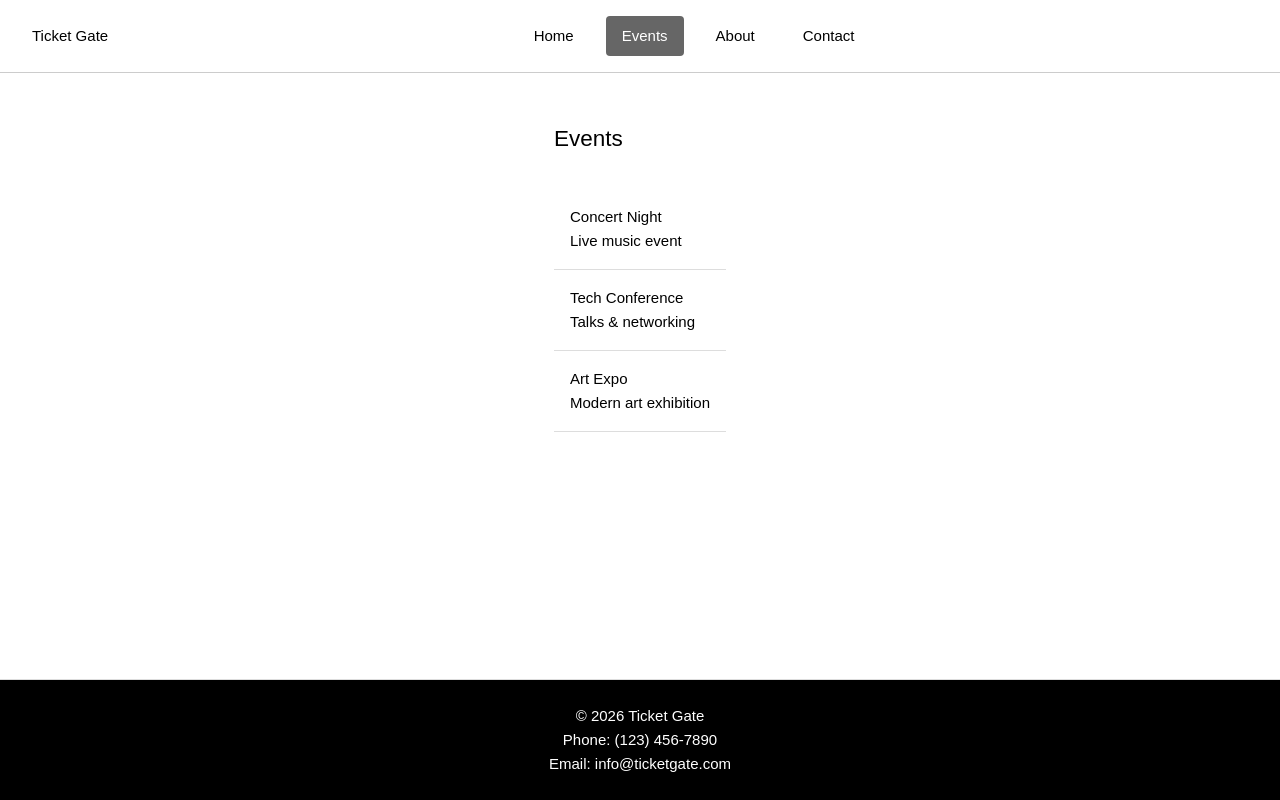
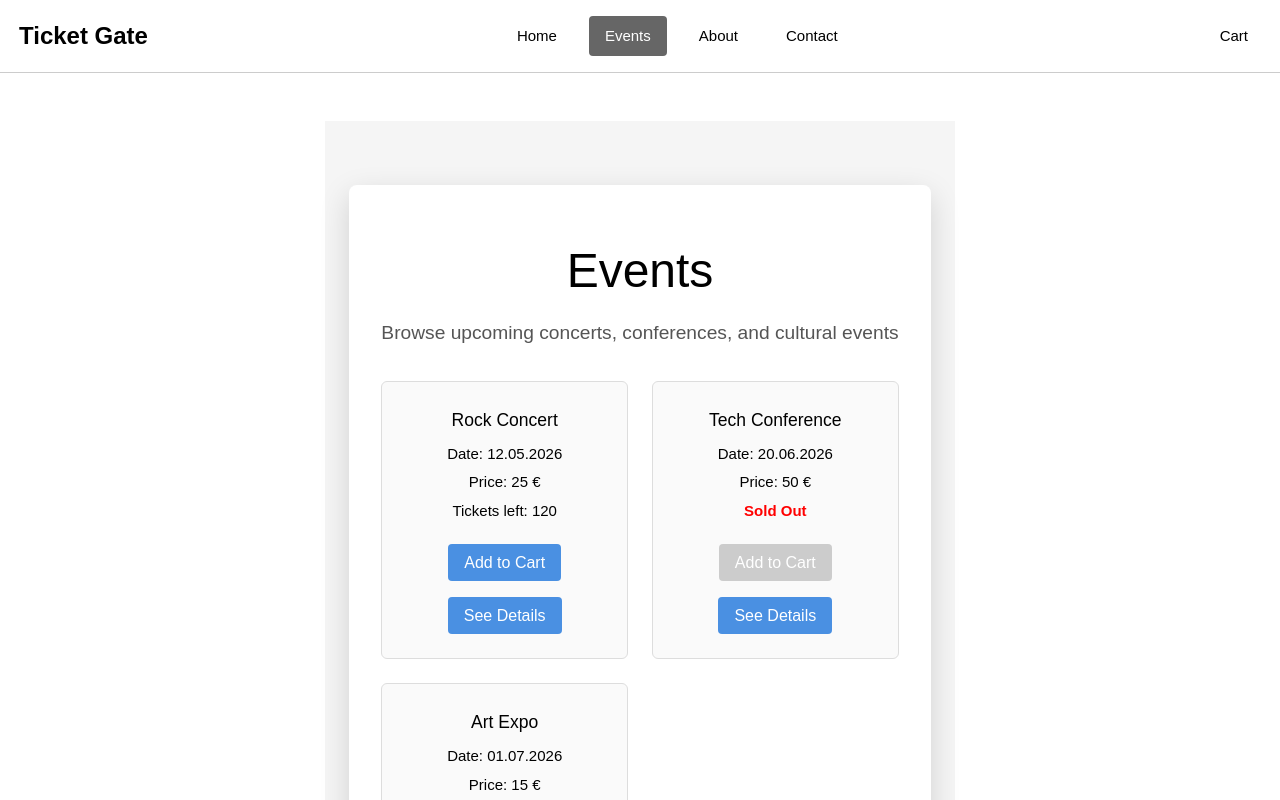
Before and after one commit to Grim195/Frontend_projekt, a Vue app: page /listing in a window 1280 px wide. Shown: the top 800 px of the page. Built offline with nearby package versions, Linux system fonts and the light colour scheme.

Commit message:
stránky pre listovanie akcii a košik s pinia

```diff
--- a/src/components/NavBar.vue
+++ b/src/components/NavBar.vue
@@ -1,24 +1,39 @@
 <template>
   <nav class="navbar">
+    <!-- Left: Site title -->
     <div class="nav-left">
       <RouterLink to="/" class="title">Ticket Gate</RouterLink>
     </div>
+
+    <!-- Center: Main links -->
     <div class="nav-center">
       <RouterLink to="/">Home</RouterLink>
       <RouterLink to="/listing">Events</RouterLink>
       <RouterLink to="/about">About</RouterLink>
       <RouterLink to="/contact">Contact</RouterLink>
     </div>
-    <div class="nav-right"></div>
+
+    <!-- Right: Cart -->
+    <div class="nav-right">
+      <RouterLink to="/cart" class="cart-link">
+        Cart
+        <span v-if="cart.totalItems">({{ cart.totalItems }})</span>
+      </RouterLink>
+    </div>
   </nav>
 </template>
 
 <script>
 import { RouterLink } from 'vue-router'
+import { useCartStore } from '@/stores/cartStore'
 
 export default {
   name: 'NavBar',
-  components: { RouterLink }
+  components: { RouterLink },
+  setup() {
+    const cart = useCartStore()
+    return { cart }
+  }
 }
 </script>
 
@@ -37,40 +52,49 @@ export default {
   padding: 1rem;
 }
 
+/* Left: title */
+.nav-left .title {
+  font-weight: bold;
+  font-size: 1.5rem;
+  color: black;
+  text-decoration: none;
+}
+
+/* Center links */
 .nav-center {
   display: flex;
   gap: 1rem;
 }
 
-.title {
-  background-color: white !important;
-  color: black !important;
-}
-
-.title:hover {
-  background-color: white !important;
-}
-
-.title.router-link-exact-active {
-  background-color: white !important;
-  color: black !important;
-}
-
-.navbar a {
+.nav-center a {
   color: black;
   text-decoration: none;
   padding: 0.5rem 1rem;
   font-weight: 500;
+  border-radius: 4px;
+  transition: background-color 0.3s;
 }
 
-.navbar a.router-link-exact-active {
+.nav-center a.router-link-exact-active {
   background-color: #666;
   color: white;
-  border-radius: 4px;
 }
 
-.navbar a:hover {
+.nav-center a:hover {
   background-color: #ccc;
+}
+
+/* Right: cart */
+.nav-right .cart-link {
+  color: black;
+  text-decoration: none;
+  padding: 0.5rem 1rem;
+  font-weight: 500;
   border-radius: 4px;
+  transition: background-color 0.3s;
+}
+
+.nav-right .cart-link:hover {
+  background-color: #ccc;
 }
 </style>
--- a/src/router/index.js
+++ b/src/router/index.js
@@ -7,27 +7,36 @@ const router = createRouter({
     {
       path: '/',
       name: 'home',
-      component: HomeView,
+      component: HomeView
     },
     {
       path: '/about',
       name: 'about',
-      // route level code-splitting
-      // this generates a separate chunk (About.[hash].js) for this route
-      // which is lazy-loaded when the route is visited.
-      component: () => import('../views/AboutView.vue'),
+      component: () => import('../views/AboutView.vue')
     },
     {
       path: '/contact',
       name: 'contact',
-      component: () => import('../views/ContactView.vue'),
+      component: () => import('../views/ContactView.vue')
     },
     {
       path: '/listing',
       name: 'listing',
-      component: () => import('../views/ListingView.vue'),
+      component: () => import('../views/ListingView.vue')
     },
-  ],
+    {
+  path: '/events/:id',
+  name: 'event-detail',
+  component: () => import('../views/EventDetailView.vue'),
+  props: true
+}
+,
+    {
+      path: '/cart',
+      name: 'cart',
+      component: () => import('../views/CartView.vue')
+    }
+  ]
 })
 
 export default router
--- /dev/null
+++ b/src/stores/cartStore.js
@@ -0,0 +1,28 @@
+// src/stores/cartStore.js
+import { defineStore } from 'pinia'
+
+export const useCartStore = defineStore('cart', {
+  state: () => ({
+    items: [] // array of tickets
+  }),
+  getters: {
+    totalPrice: (state) => state.items.reduce((sum, item) => sum + item.price * item.quantity, 0),
+    totalItems: (state) => state.items.reduce((sum, item) => sum + item.quantity, 0)
+  },
+  actions: {
+    addToCart(event) {
+      const existing = this.items.find(item => item.id === event.id)
+      if (existing) {
+        existing.quantity++
+      } else {
+        this.items.push({ ...event, quantity: 1 })
+      }
+    },
+    removeFromCart(id) {
+      this.items = this.items.filter(item => item.id !== id)
+    },
+    clearCart() {
+      this.items = []
+    }
+  }
+})
--- /dev/null
+++ b/src/views/CartView.vue
@@ -0,0 +1,150 @@
+<template>
+  <div class="page-background">
+    <div class="content-wrapper">
+      <header class="hero">
+        <h1>Your Cart</h1>
+        <p>Review and manage your tickets</p>
+      </header>
+
+      <section class="cart-section">
+        <!-- Empty cart message -->
+        <p v-if="cart.items.length === 0">Your cart is empty.</p>
+
+        <!-- Cart table -->
+        <table v-else class="cart-table">
+          <thead>
+            <tr>
+              <th>Event</th>
+              <th>Price (€)</th>
+              <th>Quantity</th>
+              <th>Total (€)</th>
+              <th>Action</th>
+            </tr>
+          </thead>
+          <tbody>
+            <tr v-for="item in cart.items" :key="item.id">
+              <td>{{ item.title }}</td>
+              <td>{{ item.price }}</td>
+              <td>{{ item.quantity }}</td>
+              <td>{{ item.price * item.quantity }}</td>
+              <td>
+                <button @click="remove(item.id)">Remove</button>
+              </td>
+            </tr>
+          </tbody>
+        </table>
+
+        <div v-if="cart.items.length > 0" class="cart-summary">
+          <p><strong>Total Price:</strong> {{ cart.totalPrice }} €</p>
+          <button @click="checkout">Checkout</button>
+        </div>
+      </section>
+    </div>
+  </div>
+</template>
+
+<script>
+import { useCartStore } from '@/stores/cartStore'
+
+export default {
+  name: 'CartView',
+  setup() {
+    const cart = useCartStore() // ✅ same store instance as NavBar
+
+    const remove = (id) => {
+      cart.removeFromCart(id)
+    }
+
+    const checkout = () => {
+      alert(`Thank you! Total: ${cart.totalPrice} €`)
+      cart.clearCart()
+    }
+
+    return { cart, remove, checkout }
+  }
+}
+</script>
+
+
+<style scoped>
+.page-background {
+  min-height: 100vh;
+  background-color: #f5f5f5;
+  padding: 4rem 1.5rem;
+  display: flex;
+  justify-content: center;
+}
+
+.content-wrapper {
+  width: 100%;
+  max-width: 1000px;
+  background-color: white;
+  border-radius: 8px;
+  padding: 3rem 2rem;
+  box-shadow: 0 10px 30px rgba(0,0,0,0.15);
+}
+
+.hero {
+  text-align: center;
+  margin-bottom: 2rem;
+}
+
+.hero h1 {
+  font-size: 3rem;
+  margin-bottom: 0.5rem;
+}
+
+.hero p {
+  font-size: 1.2rem;
+  color: #555;
+}
+
+.cart-table {
+  width: 100%;
+  border-collapse: collapse;
+  margin-bottom: 1.5rem;
+}
+
+.cart-table th,
+.cart-table td {
+  border: 1px solid #ddd;
+  padding: 0.8rem;
+  text-align: center;
+}
+
+.cart-table th {
+  background-color: #f0f0f0;
+}
+
+.cart-table button {
+  padding: 0.4rem 0.8rem;
+  border: none;
+  border-radius: 4px;
+  background-color: #e74c3c;
+  color: white;
+  cursor: pointer;
+  transition: background-color 0.3s;
+}
+
+.cart-table button:hover {
+  background-color: #c0392b;
+}
+
+.cart-summary {
+  text-align: right;
+}
+
+.cart-summary button {
+  padding: 0.6rem 1.2rem;
+  border: none;
+  border-radius: 4px;
+  background-color: #27ae60;
+  color: white;
+  cursor: pointer;
+  transition: background-color 0.3s;
+}
+
+.cart-summary button:hover {
+  background-color: #1e8449;
+}
+</style>
--- /dev/null
+++ b/src/views/EventDetailView.vue
@@ -0,0 +1,158 @@
+<template>
+  <div class="page-background">
+    <div class="content-wrapper">
+      <header class="hero">
+        <h1>{{ event?.title }}</h1>
+        <p>{{ event?.date }}</p>
+      </header>
+
+      <section class="event-details">
+        <p><strong>Price:</strong> {{ event?.price }} €</p>
+        <p v-if="event?.availableTickets === 0" class="sold-out">Sold Out</p>
+        <p v-else>Tickets left: {{ event?.availableTickets }}</p>
+
+        <p class="description">{{ event?.description }}</p>
+
+        <button
+          @click="buyTicket"
+          :disabled="event?.availableTickets === 0"
+        >
+          Buy Ticket
+        </button>
+      </section>
+    </div>
+  </div>
+</template>
+
+<script>
+import { useCartStore } from '@/stores/cartStore'
+
+export default {
+  name: 'EventDetailView',
+  props: ['id'], // ✅ make sure this is here
+  data() {
+    return {
+      event: null
+    }
+  },
+  mounted() {
+    const eventId = Number(this.id) // ✅ use prop, not $route.params.id
+
+    const events = [
+      {
+        id: 1,
+        title: 'Rock Concert',
+        date: '12.05.2026',
+        price: 25,
+        availableTickets: 120,
+        description: 'Join the biggest rock concert of the year with live bands!'
+      },
+      {
+        id: 2,
+        title: 'Tech Conference',
+        date: '20.06.2026',
+        price: 50,
+        availableTickets: 0,
+        description: 'Network with tech leaders and attend insightful talks.'
+      },
+      {
+        id: 3,
+        title: 'Art Expo',
+        date: '01.07.2026',
+        price: 15,
+        availableTickets: 30,
+        description: 'Explore modern art and meet local artists.'
+      }
+    ]
+
+    this.event = events.find(e => e.id === eventId) || {
+      title: 'Event not found',
+      date: '',
+      price: 0,
+      availableTickets: 0,
+      description: 'This event does not exist.'
+    }
+  },
+  methods: {
+    buyTicket() {
+      const cart = useCartStore()
+      if (this.event.availableTickets > 0) {
+        cart.addToCart(this.event)
+        alert(`Ticket for "${this.event.title}" added to cart!`)
+      }
+    }
+  }
+}
+</script>
+
+
+<style scoped>
+.page-background {
+  min-height: 100vh;
+  background-color: #f5f5f5;
+  padding: 4rem 1.5rem;
+  display: flex;
+  justify-content: center;
+}
+
+.content-wrapper {
+  width: 100%;
+  max-width: 1000px;
+  background-color: white;
+  border-radius: 8px;
+  padding: 3rem 2rem;
+  box-shadow: 0 10px 30px rgba(0, 0, 0, 0.15);
+}
+
+.hero {
+  text-align: center;
+  margin-bottom: 2rem;
+}
+
+.hero h1 {
+  font-size: 3rem;
+  margin-bottom: 0.5rem;
+}
+
+.hero p {
+  font-size: 1.2rem;
+  color: #555;
+}
+
+.event-details {
+  text-align: center;
+}
+
+.event-details p {
+  margin: 0.5rem 0;
+}
+
+.description {
+  margin: 1rem 0 2rem 0;
+}
+
+.sold-out {
+  color: red;
+  font-weight: bold;
+}
+
+.event-details button {
+  padding: 0.6rem 1.2rem;
+  font-size: 1rem;
+  cursor: pointer;
+  border: none;
+  border-radius: 4px;
+  background-color: #4a90e2;
+  color: white;
+  transition: background-color 0.3s;
+}
+
+.event-details button:hover:not(:disabled) {
+  background-color: #357abd;
+}
+
+.event-details button:disabled {
+  background-color: #ccc;
+  cursor: not-allowed;
+}
+</style>
--- a/src/views/ListingView.vue
+++ b/src/views/ListingView.vue
@@ -1,43 +1,158 @@
 <template>
-  <section class="page">
-    <h1 class="page-title">Events</h1>
+  <div class="page-background">
+    <div class="content-wrapper">
+      <!-- Page title -->
+      <header class="hero">
+        <h1>Events</h1>
+        <p>Browse upcoming concerts, conferences, and cultural events</p>
+      </header>
 
-    <ul class="listing">
-      <li v-for="item in items" :key="item.id">
-        <strong>{{ item.name }}</strong><br />
-        {{ item.description }}
-      </li>
-    </ul>
-  </section>
+      <!-- Event listing -->
+      <section class="events-list">
+        <div
+          v-for="event in events"
+          :key="event.id"
+          class="event-card"
+        >
+          <h3>{{ event.title }}</h3>
+          <p>Date: {{ event.date }}</p>
+          <p>Price: {{ event.price }} €</p>
+          <p v-if="event.availableTickets === 0" class="sold-out">Sold Out</p>
+          <p v-else>Tickets left: {{ event.availableTickets }}</p>
+
+          <button
+  @click="addToCart(event)"
+  :disabled="event.availableTickets === 0">
+  Add to Cart
+</button>
+
+<button @click="viewEvent(event.id)">See Details</button>
+
+
+        </div>
+      </section>
+    </div>
+  </div>
 </template>
 
 <script>
+import { useCartStore } from '@/stores/cartStore'
+
 export default {
   name: 'ListingView',
   data() {
     return {
-      items: [
-        { id: 1, name: 'Concert Night', description: 'Live music event' },
-        { id: 2, name: 'Tech Conference', description: 'Talks & networking' },
-        { id: 3, name: 'Art Expo', description: 'Modern art exhibition' }
+      events: [
+        { id: 1, title: 'Rock Concert', date: '12.05.2026', price: 25, availableTickets: 120 },
+        { id: 2, title: 'Tech Conference', date: '20.06.2026', price: 50, availableTickets: 0 },
+        { id: 3, title: 'Art Expo', date: '01.07.2026', price: 15, availableTickets: 30 }
       ]
     }
+  },
+  setup() {
+    const cart = useCartStore()
+
+    const addToCart = (event) => {
+      if (event.availableTickets > 0) {
+        cart.addToCart(event)
+        alert(`Added "${event.title}" to cart!`)
+      }
+    }
+
+    const viewEvent = (id) => {
+      // navigate to dynamic event detail
+      window.location.href = `/events/${id}`
+    }
+
+    return { cart, addToCart, viewEvent }
   }
 }
 </script>
 
+
 <style scoped>
-.page-title {
+/* Background wrapper */
+.page-background {
+  min-height: 100vh;
+  background-color: #f5f5f5; /* neutral gray behind content */
+  padding: 4rem 1.5rem;
+  display: flex;
+  justify-content: center;
+}
+
+/* White container */
+.content-wrapper {
+  width: 100%;
+  max-width: 1000px;
+  background-color: white;
+  border-radius: 8px;
+  padding: 3rem 2rem;
+  box-shadow: 0 10px 30px rgba(0, 0, 0, 0.15);
+}
+
+/* Page title */
+.hero {
+  text-align: center;
   margin-bottom: 2rem;
 }
 
-.listing {
-  list-style: none;
-  padding: 0;
+.hero h1 {
+  font-size: 3rem;
+  margin-bottom: 0.5rem;
 }
 
-.listing li {
-  padding: 1rem;
-  border-bottom: 1px solid #ddd;
+.hero p {
+  font-size: 1.2rem;
+  color: #555;
+}
+
+/* Event cards grid */
+.events-list {
+  display: grid;
+  grid-template-columns: repeat(auto-fit, minmax(220px, 1fr));
+  gap: 1.5rem;
+}
+
+/* Event card style */
+.event-card {
+  border: 1px solid #ddd;
+  padding: 1.5rem;
+  border-radius: 6px;
+  text-align: center;
+  background-color: #fafafa;
+}
+
+.event-card h3 {
+  margin-bottom: 0.5rem;
+}
+
+.event-card p {
+  margin: 0.3rem 0;
+}
+
+.sold-out {
+  color: red;
+  font-weight: bold;
+}
+
+.event-card button {
+  margin-top: 1rem;
+  padding: 0.6rem 1rem;
+  font-size: 1rem;
+  cursor: pointer;
+  border: none;
+  border-radius: 4px;
+  background-color: #4a90e2;
+  color: white;
+  transition: background-color 0.3s;
+}
+
+.event-card button:hover:not(:disabled) {
+  background-color: #357abd;
+}
+
+.event-card button:disabled {
+  background-color: #ccc;
+  cursor: not-allowed;
 }
 </style>
```
